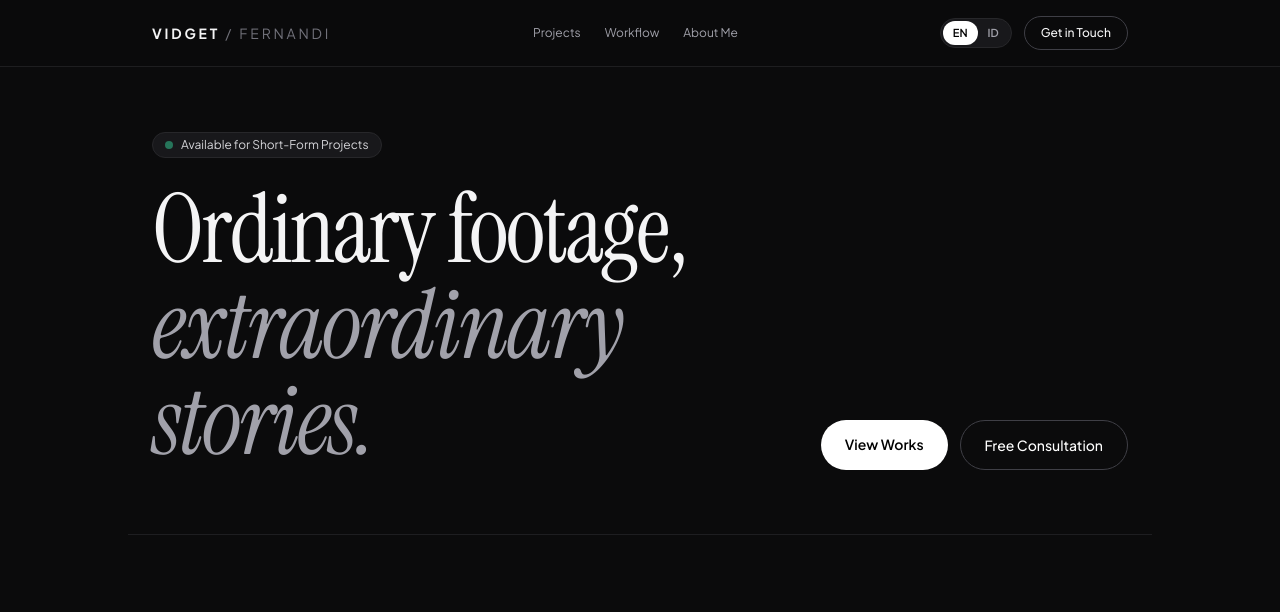
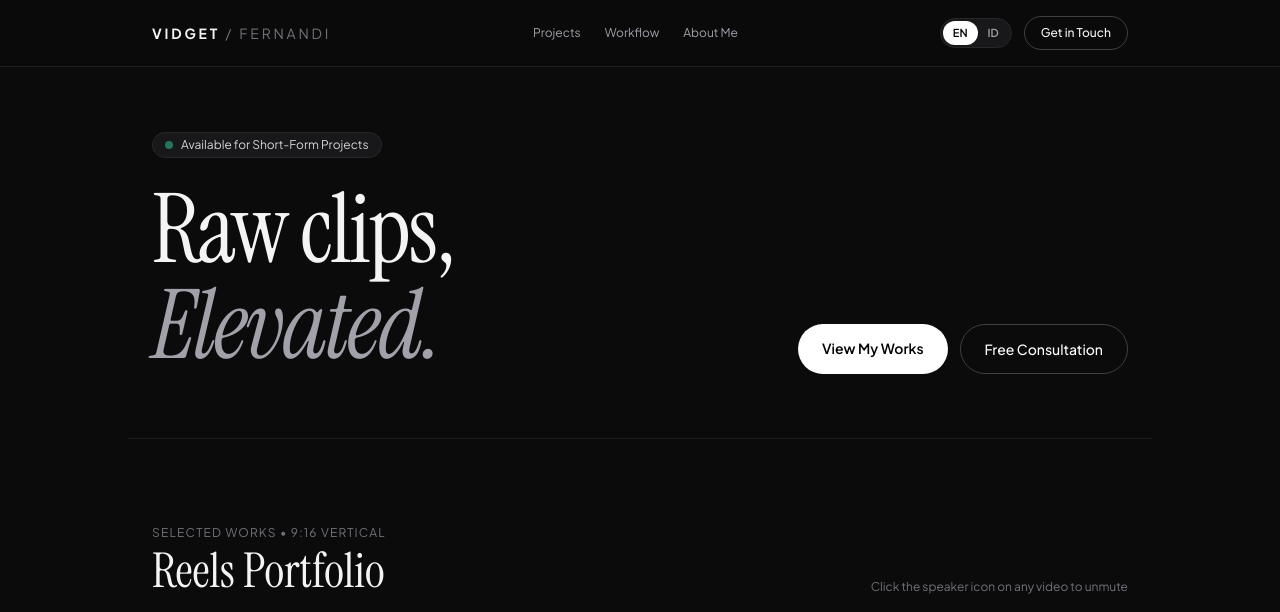
Before and after one commit to vidgetstudios-cell/vidgets, a plain HTML site: page index.html in a window 1280 px wide. Shown: the top 612 px of the page. Drawn offline with nearby package versions, Linux system fonts and the light colour scheme.

Commit message:
Update index.html

```diff
--- a/index.html
+++ b/index.html
@@ -296,8 +296,8 @@
                 nav_about: "About Me",
                 nav_contact: "Get in Touch",
                 hero_badge: "Available for Short-Form Projects",
-                hero_title: 'Ordinary footage, <br><span class="italic text-zinc-400">extraordinary stories.</span>',
-                hero_cta_work: "View Works",
+                hero_title: 'Raw clips, <br><span class="italic text-zinc-400">Elevated.</span>',
+                hero_cta_work: "View My Works",
                 hero_cta_consult: "Free Consultation",
                 projects_hint: "Click the speaker icon on any video to unmute",
                 wf_title: 'How we <br><span class="italic text-zinc-400">work.</span>',
```
